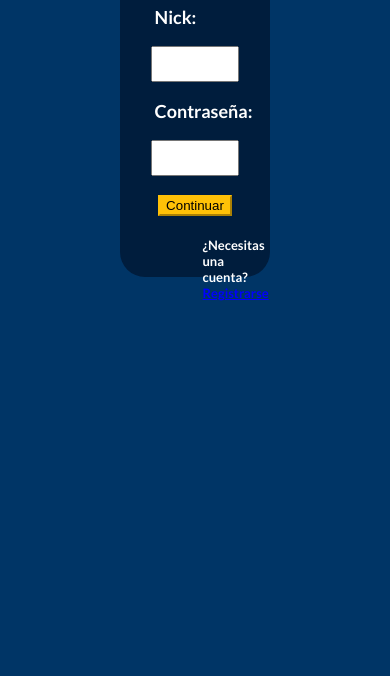
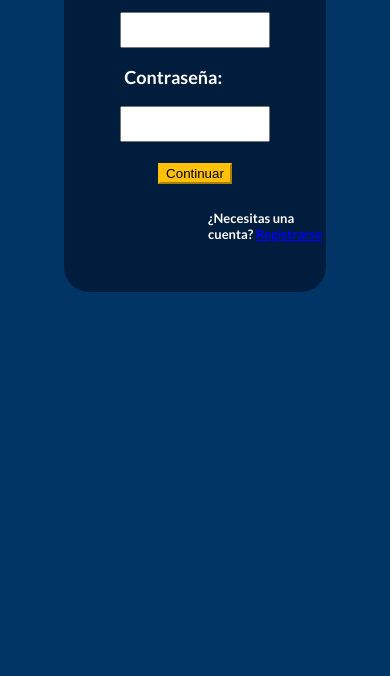
Before and after one commit to thicco-catto/pokebook, a plain HTML site: page login.html in a window 390 px wide. Shown: the part 168-844 px from the top of the page. Drawn offline with Linux system fonts and the light colour scheme.

Commit message:
Login responsive

```diff
--- a/css/StyleRegistro.css
+++ b/css/StyleRegistro.css
@@ -114,13 +114,46 @@ text-align: center;
 margin-top: 1%;
 }
 
-@media only screen and (min-width: 701px) {
+@media only screen and (max-width: 380px) {
+  .AreaLogin{
+    border-radius: 25px;
+    background-color: #001D3D;
+    margin: auto;
+    width: 80%;
+    margin-top: 10%;
+    height: 415px;
+    }
+  }
 
-
+@media only screen and (max-width: 430px) {
+  .AreaLogin{
+     border-radius: 25px;
+    background-color: #001D3D;
+    margin: auto;
+    width: 90%;
+    margin-top: 10%;
+    height: 405px;
+    }
 }
 
+@media only screen and (max-width: 550px) {
+  .AreaLogin{
+    border-radius: 25px;
+    background-color: #001D3D;
+    margin: auto;
+    width: 70%;
+    margin-top: 10%;
+    height: 400px;
+    }
+}
 
-@media only screen and (max-width: 700px) {
-
-
+@media only screen and (max-width: 950px) {
+  .AreaLogin{
+    border-radius: 25px;
+    background-color: #001D3D;
+    margin: auto;
+    width: 70%;
+    margin-top: 10%;
+    height: 415px;
+    }
 }
```
